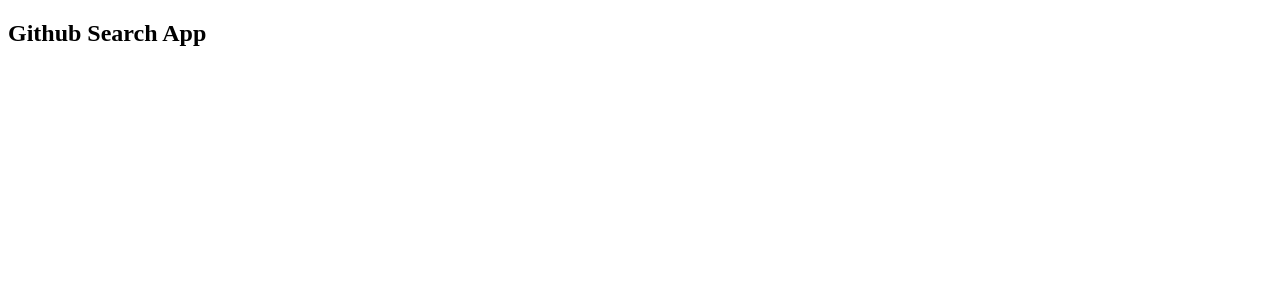
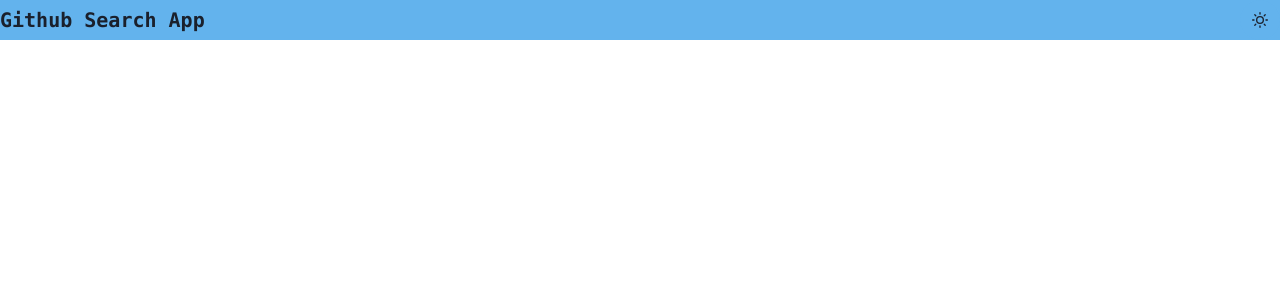
Before and after one commit to nme22/githubsearch, a Next.js app: page / in a window 1280 px wide. Shown: the top 300 px of the page. Built offline with nearby package versions, Linux system fonts and the light colour scheme.

Commit message:
navbar with header and colormode switcher added

```diff
--- a/components/Navbar.js
+++ b/components/Navbar.js
@@ -1,5 +1,22 @@
 import React from 'react';
+import { Heading, HStack, IconButton, useColorMode } from '@chakra-ui/react';
+import { MoonIcon, SunIcon } from '@chakra-ui/icons';
 
 export default function Navbar() {
-  return <h2>Github Search App</h2>;
+  const { colorMode, toggleColorMode } = useColorMode();
+  return (
+    <HStack spacing="auto" bgColor="blue.300">
+      <Heading size="md" fontFamily="mono">
+        Github Search App
+      </Heading>
+      <IconButton
+        icon={colorMode === 'light' ? <SunIcon /> : <MoonIcon />}
+        isRound="true"
+        size="md"
+        onClick={toggleColorMode}
+        alignSelf="flex-end"
+        bgColor="blue.300"
+      />
+    </HStack>
+  );
 }
--- a/components/Search.js
+++ b/components/Search.js
@@ -1,6 +1,7 @@
-
-export default function SearchGithub () {
-    return (
-
-    )
-};
+export default function SearchGithub() {
+  return (
+    <div>
+      <input> Something to input</input>
+    </div>
+  );
+}
--- a/package.json
+++ b/package.json
@@ -8,6 +8,11 @@
     "lint": "next lint"
   },
   "dependencies": {
+    "@chakra-ui/icons": "^1.1.1",
+    "@chakra-ui/react": "^1.8.1",
+    "@emotion/react": "^11.7.1",
+    "@emotion/styled": "^11.6.0",
+    "framer-motion": "^5.6.0",
     "next": "12.0.8",
     "react": "17.0.2",
     "react-dom": "17.0.2"
--- a/pages/_app.js
+++ b/pages/_app.js
@@ -1,11 +1,14 @@
 import React from 'react';
 import Navbar from '../components/Navbar';
+import { ChakraProvider } from '@chakra-ui/react';
 
 function MyApp({ Component, pageProps }) {
   return (
-    <Navbar>
-      <Component {...pageProps} />
-    </Navbar>
+    <ChakraProvider>
+      <Navbar>
+        <Component {...pageProps} />
+      </Navbar>
+    </ChakraProvider>
   );
 }
 
--- a/pages/index.js
+++ b/pages/index.js
@@ -1,4 +1,5 @@
 import Head from 'next/head';
+import SearchGithub from '../components/Search';
 
 export default function Home() {
   return (
@@ -9,8 +10,9 @@
           name="description"
           content="A app that lets you search github repos"
         />
-        <link rel="icon" href="/favicon.ico" />
       </Head>
+
+      <SearchGithub />
     </div>
   );
 }
```
Also changed, not shown: 1 other file (tests, documents, lock files or other folders).
